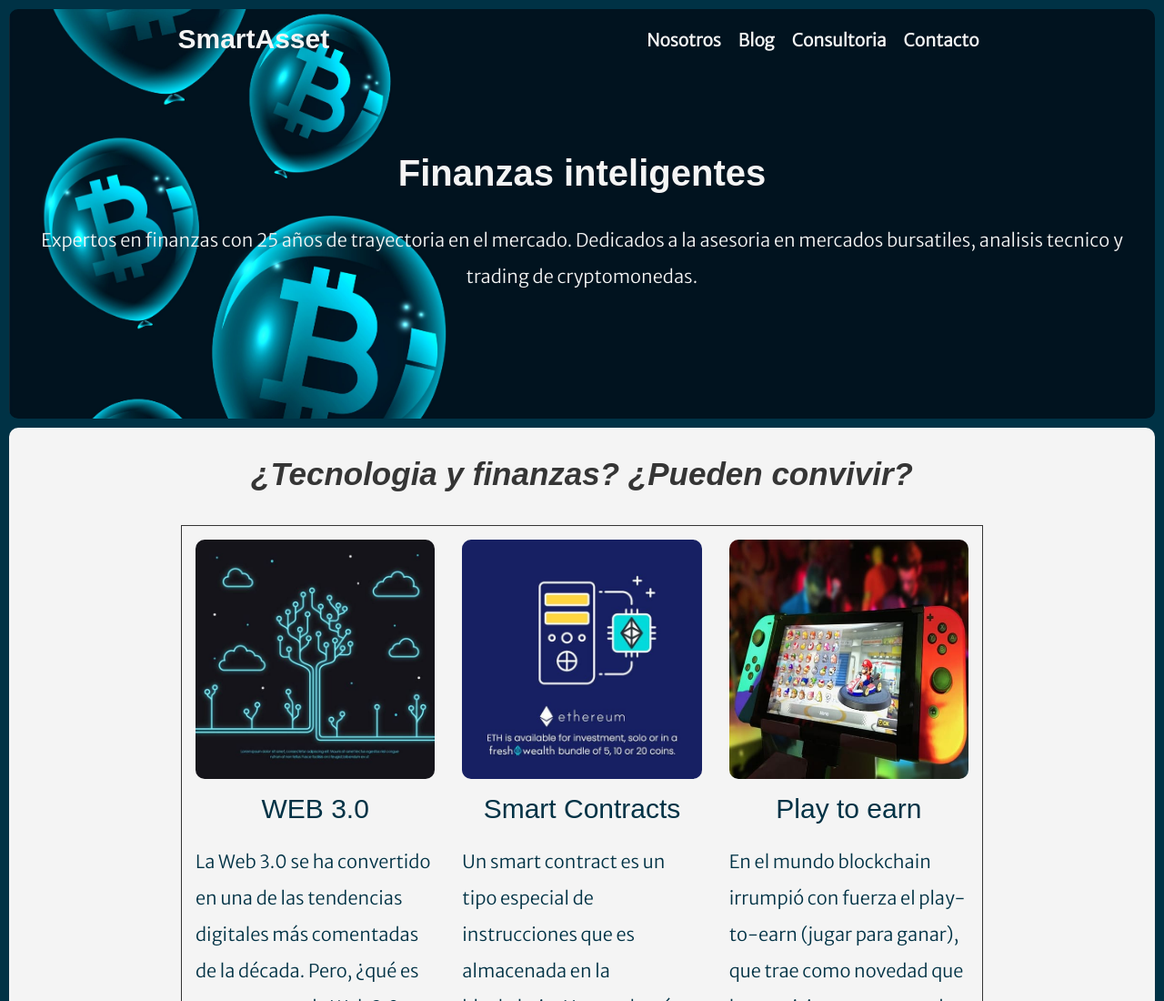
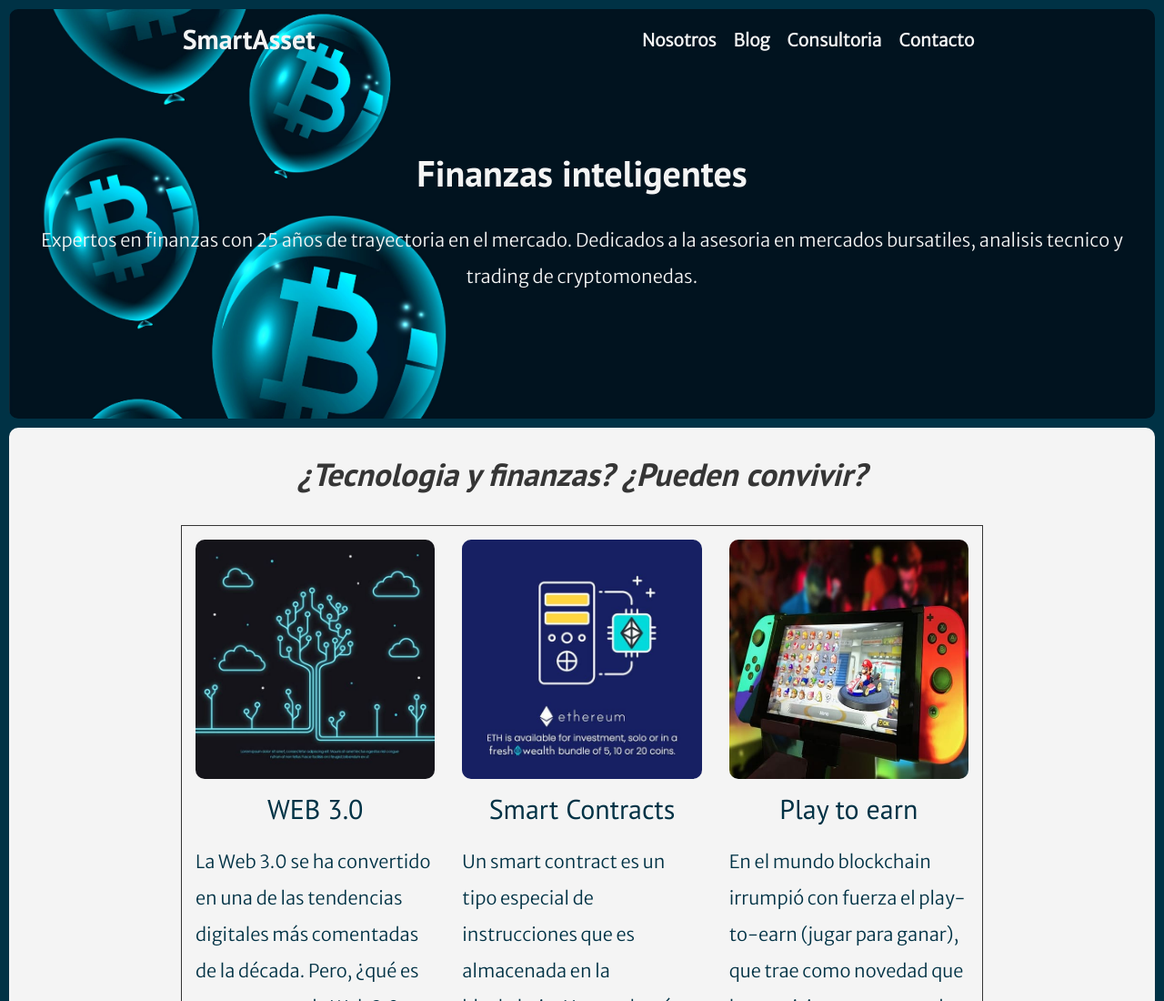
Before and after one commit to damianfortunesky/desarrollo-web-coder-house, a website: page pages/blog.html in a window 1280 px wide. Shown: the top 1100 px of the page at 91% size. Drawn offline with nearby package versions, Linux system fonts and the light colour scheme.

Commit message:
liankeando nueva tipografia

```diff
--- a/pages/blog.html
+++ b/pages/blog.html
@@ -17,6 +17,7 @@
     <link rel="preconnect" href="https://fonts.gstatic.com" crossorigin>
 
     <link href="https://fonts.googleapis.com/css2?family=Merriweather+Sans:wght@300&family=Poppins:wght@600&display=swap" rel="stylesheet">
+    <link href="https://fonts.googleapis.com/css2?family=Merriweather+Sans:wght@300&family=PT+Sans:wght@400;700&family=Poppins:wght@600&display=swap" rel="stylesheet">
 </head>
 <body>
     <header class="contenedor-header">
```
Also changed, not shown: pages/consultoria.html (+1 -0 lines), pages/contacto.html (+1 -0 lines), pages/nosotros.html (+1 -0 lines).
